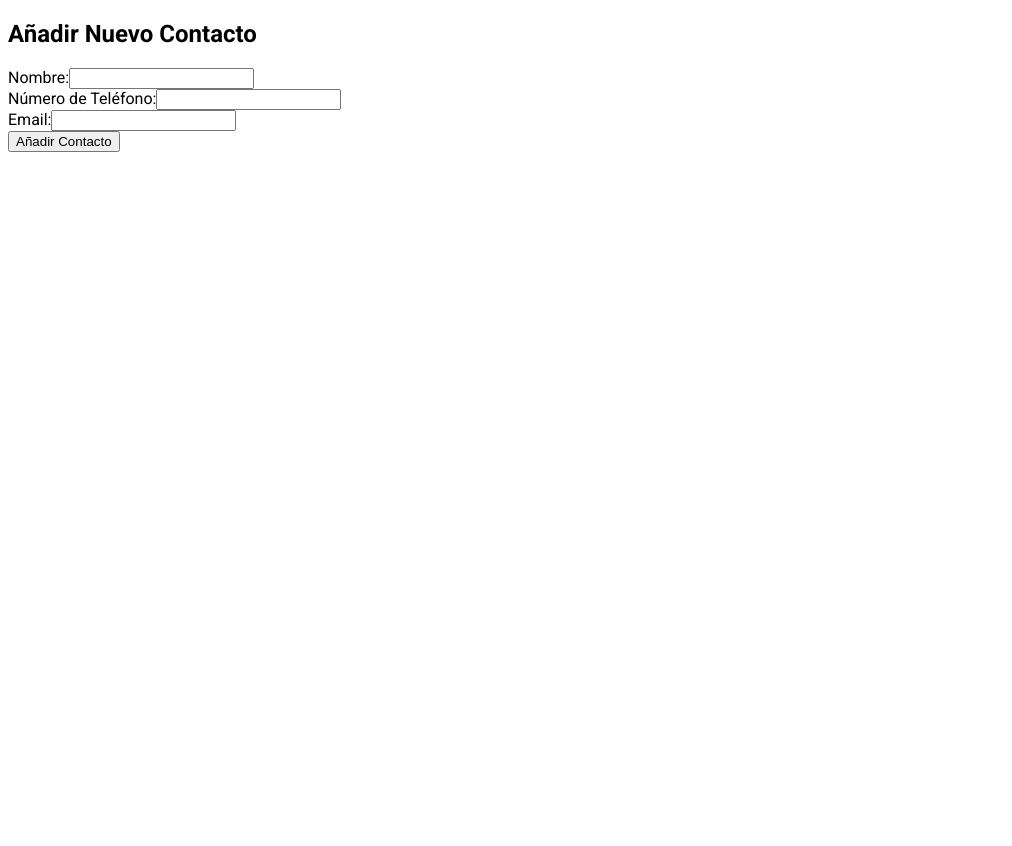
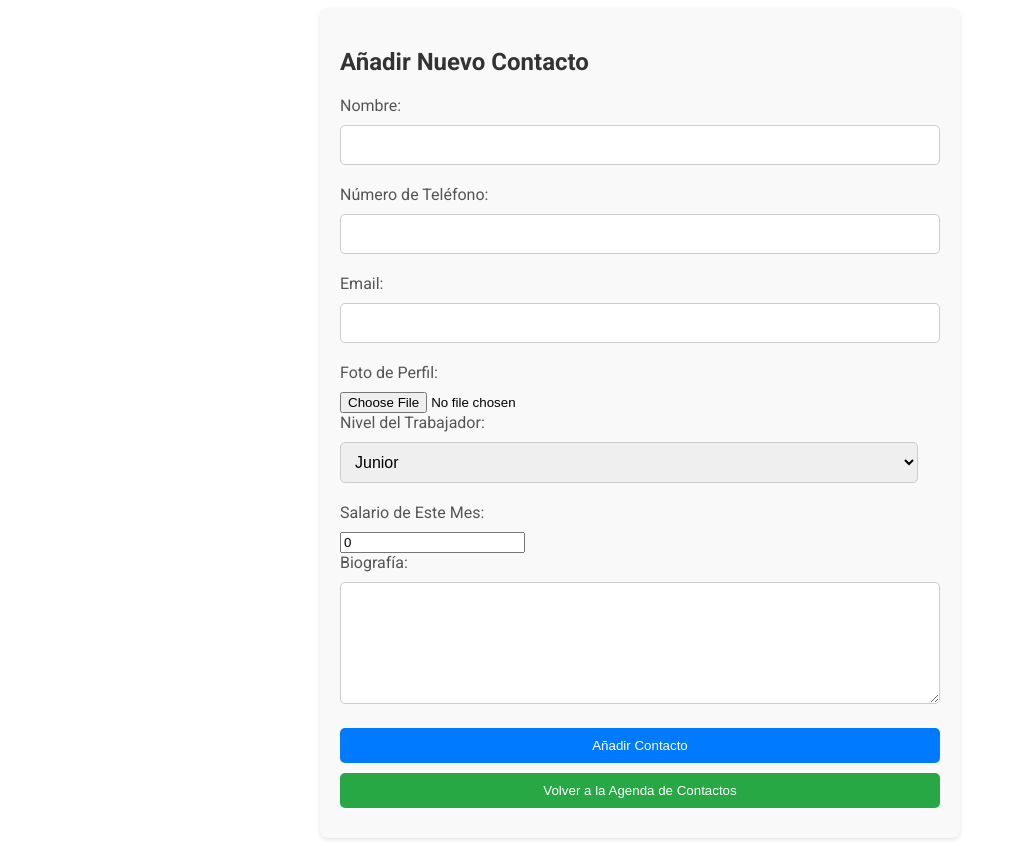
Before and after one commit to paissly/Proyecto-agenda, an Angular app: page /new-user in a window 1280 px wide. Shown: the whole page, without its empty margins (0-1012 px from the left). Before the commit the page ends 800 px from the top, so only its background shows below. Built offline with nearby package versions, Linux system fonts and the light colour scheme.

Commit message:
improved new-user

```diff
--- a/src/app/app-routing.module.ts
+++ b/src/app/app-routing.module.ts
@@ -8,6 +8,7 @@ const routes: Routes = [
   { path: '', component: InicioComponent },
   { path: 'new-user', component: NewUserComponent },
 
+
 ];
 
 @NgModule({
--- a/src/app/components/user-card/user-card.component.html
+++ b/src/app/components/user-card/user-card.component.html
@@ -1,7 +1,7 @@
 <div class="user-card" [class.selected]="isSelected">
   <div class="user-details">
     <div class="user-image">
-        <img [src]="user.profileImageUrl" alt="User Image">
+      <img [src]="user.fotoUrl" alt="User Image">
     </div>
     <div class="user-name">
       <span class="name">{{ user.name }}</span><br>
--- a/src/app/components/user-details-sidebar/user-details-sidebar.component.html
+++ b/src/app/components/user-details-sidebar/user-details-sidebar.component.html
@@ -1,7 +1,7 @@
 <div class="user-details-sidebar" [hidden]="!selectedUser">
   <div class="user-details-content">
     <div class="foto">
-            <img class="user-photo" [src]="selectedUser?.profileImageUrl" alt="User Photo">
+      <img class="user-photo" [src]="selectedUser?.fotoUrl" alt="User Photo">
     </div>
     <h3>{{ selectedUser?.name }}</h3>
 
@@ -40,6 +40,5 @@
     <button class="sidebar-button">Send Messages</button>
   </div>
 
-
   <img class="close-icon" src="assets/close.png" alt="Close" (click)="hideDetails.emit()">
 </div>
--- a/src/app/models/user.model.ts
+++ b/src/app/models/user.model.ts
@@ -11,4 +11,5 @@ export interface User{
     nivel: string;
     biografia: string;
     salario: number;
+    fotoUrl: string;
 }
--- a/src/app/paginas/inicio/inicio.component.ts
+++ b/src/app/paginas/inicio/inicio.component.ts
@@ -1,3 +1,5 @@
+// inicio.component.ts
+
 import { Component } from '@angular/core';
 import { User } from 'src/app/models/user.model';
 import { UsersService } from 'src/app/services/users.service';
--- a/src/app/paginas/new-user/new-user.component.html
+++ b/src/app/paginas/new-user/new-user.component.html
@@ -1,3 +1,4 @@
+<div class="form-container">
     <h2>Añadir Nuevo Contacto</h2>
 
     <form (submit)="addUser()">
@@ -13,7 +14,30 @@
         <label for="email">Email:</label>
         <input type="email" id="email" name="email" [(ngModel)]="newUser.email" required>
       </div>
+      <div>
+        <label for="photo">Foto de Perfil:</label>
+        <input type="file" id="photo" name="photo" accept="image/*" (change)="handleFileInput($event)" required>
+        <!-- Mostrar la imagen seleccionada por el usuario -->
+        <img *ngIf="newUser.fotoUrl" [src]="newUser.fotoUrl" alt="Foto de Perfil">
+      </div>
+      <div>
+        <label for="level">Nivel del Trabajador:</label>
+        <select id="level" name="level" [(ngModel)]="newUser.nivel" required>
+          <option value="junior">Junior</option>
+          <option value="senior">Senior</option>
+          <option value="expert">Expert</option>
+        </select>
+      </div>
+      <div>
+        <label for="salary">Salario de Este Mes:</label>
+        <input type="number" id="salary" name="salary" [(ngModel)]="newUser.salario" required>
+      </div>
+      <div>
+        <label for="bio">Biografía:</label>
+        <textarea id="bio" name="bio" [(ngModel)]="newUser.biografia" required></textarea>
+      </div>
 
-
-  <button type="submit">Añadir Contacto</button>
+      <button type="submit" class="add-button">Añadir Contacto</button>
+      <button routerLink="/inicio" class="back-button">Volver a la Agenda de Contactos</button>
     </form>
+  </div>
--- a/src/app/paginas/new-user/new-user.component.scss
+++ b/src/app/paginas/new-user/new-user.component.scss
@@ -0,0 +1,82 @@
+/* new-user.component.scss */
+
+/* Estilo para el contenedor del formulario */
+.form-container {
+    max-width: 600px;
+    margin: auto;
+    padding: 20px;
+    background-color: #f9f9f9;
+    border-radius: 8px;
+    box-shadow: 0 2px 4px rgba(0, 0, 0, 0.1);
+  }
+
+  /* Estilo para el título del formulario */
+  .form-container h2 {
+    margin-bottom: 20px;
+    font-size: 24px;
+    color: #333;
+  }
+
+  /* Estilo para las etiquetas del formulario */
+  .form-container label {
+    display: block;
+    margin-bottom: 10px;
+    font-size: 16px;
+    color: #555;
+  }
+
+  /* Estilo para los campos de entrada de texto */
+  .form-container input[type="text"],
+  .form-container input[type="tel"],
+  .form-container input[type="email"],
+  .form-container textarea {
+    width: calc(100% - 22px); /* Ancho del 100% menos el espacio del padding */
+    padding: 10px;
+    margin-bottom: 20px;
+    border: 1px solid #ccc;
+    border-radius: 5px;
+    font-size: 16px;
+  }
+
+  /* Estilo para el campo select */
+  .form-container select {
+    width: calc(100% - 22px); /* Ancho del 100% menos el espacio del padding */
+    padding: 10px;
+    margin-bottom: 20px;
+    border: 1px solid #ccc;
+    border-radius: 5px;
+    font-size: 16px;
+  }
+
+  /* Estilo para el campo de texto de área */
+  .form-container textarea {
+    width: calc(100% - 22px); /* Ancho del 100% menos el espacio del padding */
+    height: 100px;
+  }
+
+  /* Estilo para los botones */
+  .form-container button {
+    width: 100%;
+    padding: 10px;
+    margin-bottom: 10px; /* Espacio entre los botones */
+    border: none;
+    border-radius: 5px;
+    cursor: pointer;
+  }
+
+  /* Estilo específico para el botón de 'Añadir Contacto' */
+  .form-container .add-button {
+    background-color: #007bff; /* Color azul */
+    color: #fff; /* Texto blanco */
+  }
+
+  /* Estilo específico para el botón de 'Volver' */
+  .form-container .back-button {
+    background-color: #28a745; /* Color verde */
+    color: #fff; /* Texto blanco */
+  }
+
+  /* Estilos de hover para los botones */
+  .form-container button:hover {
+    opacity: 0.8; /* Reducir la opacidad al pasar el ratón */
+  }
--- a/src/app/paginas/new-user/new-user.component.ts
+++ b/src/app/paginas/new-user/new-user.component.ts
@@ -8,16 +8,51 @@ import { UsersService } from 'src/app/services/users.service';
   styleUrls: ['./new-user.component.scss']
 })
 export class NewUserComponent {
-  newUser: User = { id: 0, name: '', phoneNumber: '', email: '', foto: '', nivel: '', biografia: '', salario: 0};
+  newUser: User = { id: 0, name: '', phoneNumber: '', email: '', foto: '', nivel: 'junior', biografia: '', salario: 0, fotoUrl: ''};
+  fileToUpload: File | null = null;
+  fileToUploadUrl: string | ArrayBuffer | null = null;
 
   constructor(private userService: UsersService) {}
 
   addUser() {
+    // Upload photo if selected
+    if (this.fileToUpload !== null) {
+      this.uploadPhoto();
+    }
+
+    // Add new user
     this.userService.addUser(this.newUser);
-    this.newUser = { id: 0, name: '', phoneNumber: '', email: '', foto: '', nivel: '', biografia: '', salario: 0};
+
+    // Reset form
+    this.resetForm();
   }
 
-  submitForm() {
+  uploadPhoto() {
+    // Simulating photo upload
+    // Replace this with actual photo upload logic
+    const photoUrl = this.fileToUploadUrl; // Assigning the uploaded photo URL
+    this.newUser.fotoUrl = photoUrl as string; // Assigning the photo URL to newUser.fotoUrl
+  }
 
+  handleFileInput(event: any) {
+    const file = event.target.files[0];
+    if (file) {
+      this.fileToUpload = file;
+      const reader = new FileReader();
+      reader.onload = (e: any) => {
+        this.fileToUploadUrl = e.target.result;
+      };
+      reader.readAsDataURL(file);
+    }
+  }
+
+  resetForm() {
+    this.newUser = { id: 0, name: '', phoneNumber: '', email: '', foto: '', nivel: 'junior', biografia: '', salario: 0, fotoUrl: ''};
+    this.fileToUpload = null;
+    this.fileToUploadUrl = null; // Reset file URL as well
+  }
+
+  goBack() {
+    // Code to navigate back to contact list page goes here
   }
 }
--- a/src/app/services/users.service.ts
+++ b/src/app/services/users.service.ts
@@ -27,7 +27,8 @@ export class UsersService {
         foto: 'assets/fotoperfil.png',
         nivel: 'junior',
         biografia: 'Me encanta mi trabajo, desde que empecé a estudiar..........',
-        salario: 1300
+        salario: 1300,
+        fotoUrl: 'assets/fotoperfil.png'
       },
       {
         id: 2,
@@ -41,7 +42,8 @@ export class UsersService {
         foto: 'assets/fotoperfil.png',
         nivel: 'junior',
         biografia: 'Me encanta mi trabajo, desde que empecé a estudiar..........',
-        salario: 1300
+        salario: 1300,
+        fotoUrl: 'assets/fotoperfil3.png'
       },
       {
         id: 3,
@@ -55,7 +57,8 @@ export class UsersService {
         foto: 'assets/fotoperfil.png',
         nivel: 'junior',
         biografia: 'Me encanta mi trabajo, desde que empecé a estudiar..........',
-        salario: 1300
+        salario: 1300,
+        fotoUrl: 'assets/fotoperfil2.png'
       },
       {
         id: 4,
@@ -69,7 +72,8 @@ export class UsersService {
         foto: 'assets/fotoperfil2.png',
         nivel: 'senior',
         biografia: 'Apasionado por liderar equipos y alcanzar metas desafiantes.',
-        salario: 2000
+        salario: 2000,
+        fotoUrl: 'assets/fotoperfil7.png'
       },
       {
         id: 5,
@@ -83,7 +87,8 @@ export class UsersService {
         foto: 'assets/fotoperfil3.png',
         nivel: 'intermedio',
         biografia: 'Amante del diseño creativo y las soluciones visuales impactantes.',
-        salario: 1500
+        salario: 1500,
+        fotoUrl: 'assets/fotoperfil4.png'
       },
       {
         id: 6,
@@ -97,7 +102,8 @@ export class UsersService {
         foto: 'assets/fotoperfil4.png',
         nivel: 'avanzado',
         biografia: 'Experto en estrategias de marketing digital y crecimiento de marca.',
-        salario: 1800
+        salario: 1800,
+        fotoUrl: 'assets/fotoperfil6.png'
       },
       {
         id: 7,
@@ -111,7 +117,8 @@ export class UsersService {
         foto: 'assets/fotoperfil5.png',
         nivel: 'intermedio',
         biografia: 'Comprometida con brindar el mejor servicio al cliente y resolver problemas.',
-        salario: 1600
+        salario: 1600,
+        fotoUrl: 'assets/fotoperfil5.png'
       },
       {
         id: 8,
@@ -125,7 +132,8 @@ export class UsersService {
         foto: 'assets/fotoperfil8.png',
         nivel: 'senior',
         biografia: 'Experimentado en liderazgo de equipos de ventas y estrategias comerciales.',
-        salario: 2200
+        salario: 2200,
+        fotoUrl: 'assets/fotoperfil9.png'
       },
 
       {
@@ -140,7 +148,8 @@ export class UsersService {
         foto: 'assets/fotoperfil9.png',
         nivel: 'avanzado',
         biografia: 'Apasionada por el diseño gráfico y la creatividad en todas sus formas.',
-        salario: 1800
+        salario: 1800,
+        fotoUrl: 'assets/fotoperfil8.png'
       },
       {
         id: 10,
@@ -154,7 +163,8 @@ export class UsersService {
         foto: 'assets/fotoperfil10.png',
         nivel: 'senior',
         biografia: 'Experto en desarrollo de software y tecnologías de vanguardia.',
-        salario: 2200
+        salario: 2200,
+        fotoUrl: 'assets/10fotoperfil.png'
       },
       {
         id: 11,
@@ -168,7 +178,8 @@ export class UsersService {
         foto: 'assets/fotoperfil11.png',
         nivel: 'senior',
         biografia: 'Líder en estrategias de marketing y comunicación para empresas de todo tamaño.',
-        salario: 2300
+        salario: 2300,
+        fotoUrl: 'assets/fotoperfil11.png'
       },
       {
         id: 12,
@@ -182,7 +193,8 @@ export class UsersService {
         foto: 'assets/fotoperfil12.png',
         nivel: 'intermedio',
         biografia: 'Apasionado por la creación de experiencias de usuario atractivas y funcionales.',
-        salario: 1600
+        salario: 1600,
+        fotoUrl: 'assets/fotoperfil12.png'
       }
     ];
   }
```
Lines whose indentation alone changed are shown as unchanged.
